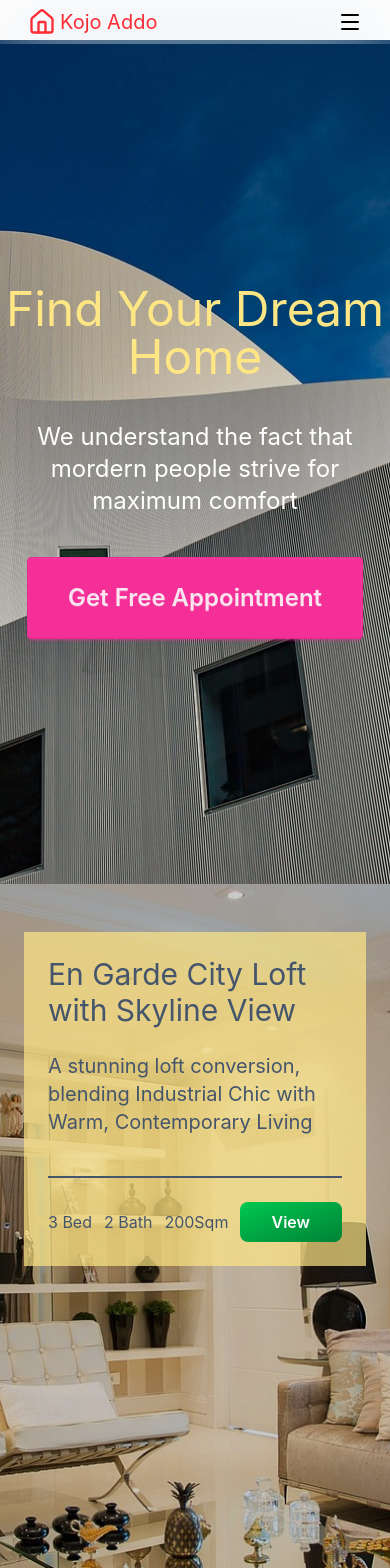
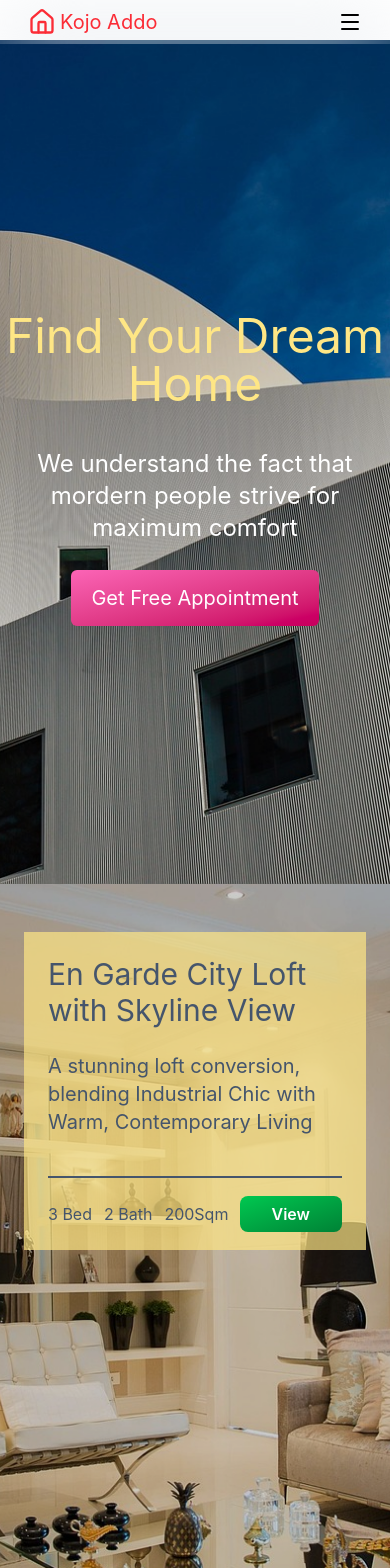
Before and after one commit to acquah-forever/my-realEstate, a React (Vite) app: page / in a window 390 px wide. Shown: the top 1568 px of the page. Built offline with nearby package versions, Linux system fonts and the light colour scheme.

Commit message:
added linear-gradient to Hero.jsx button

```diff
--- a/src/components/Hero.jsx
+++ b/src/components/Hero.jsx
@@ -12,7 +12,7 @@ const Hero = () => {
       <div className='relative z-10 text-white space-y-10'>
         <h1 className='text-5xl sm:text-6xl md:text-7xl text-amber-200'>Find Your Dream Home</h1>
         <h2 className='px-7 text-2xl sm:text-3xl text-white'>We understand the fact that mordern people strive for maximum comfort</h2>
-        <HashLink smooth to='/#form' className="btn btn-secondary text-2xl sm:text-3xl md:text-4xl p-10">Get Free Appointment</HashLink>
+        <HashLink smooth to='/#form' className="bg-linear-to-br from-pink-400 to-pink-700 px-5 sm:px-7 md:px-10 py-4 rounded-md text-xl sm:text-2xl md:text-3xl">Get Free Appointment</HashLink>
       </div>
 
     </div>
--- a/src/components/Listing1.jsx
+++ b/src/components/Listing1.jsx
@@ -1,4 +1,5 @@
 import React from 'react'
+import { NavLink } from 'react-router-dom'
 
 const ListingForTheDay = () => {
     return (
@@ -14,9 +15,9 @@ const ListingForTheDay = () => {
                         <h1>200Sqm</h1>
                     </div>
                     <div>
-                        <button className='cursor-pointer text-white font-semibold bg-linear-to-br from-green-500 to-green-700 px-8 py-2 rounded-lg hover:scale-120 transition-all duration-300'>
+                        <NavLink className='cursor-pointer text-white font-semibold bg-linear-to-br from-green-500 to-green-700 px-8 py-2 rounded-lg hover:scale-120 transition-all duration-300'>
                             View
-                        </button>
+                        </NavLink>
                     </div>
                 </div>
             </div>
--- a/src/components/Listing2.jsx
+++ b/src/components/Listing2.jsx
@@ -1,4 +1,5 @@
 import React from 'react'
+import { NavLink } from 'react-router-dom'
 
 const Listing2 = () => {
     return (
@@ -14,9 +15,9 @@ const Listing2 = () => {
                         <h1>200Sqm</h1>
                     </div>
                     <div>
-                        <button className='cursor-pointer text-white font-semibold bg-linear-to-br from-green-500 to-green-700 px-8 py-2 rounded-lg hover:scale-120 transition-all duration-300'>
+                        <NavLink className='cursor-pointer text-white font-semibold bg-linear-to-br from-green-500 to-green-700 px-8 py-2 rounded-lg hover:scale-120 transition-all duration-300'>
                             View
-                        </button>
+                        </NavLink>
                     </div>
                 </div>
             </div>
--- a/src/components/Listing3.jsx
+++ b/src/components/Listing3.jsx
@@ -1,4 +1,5 @@
 import React from 'react'
+import { NavLink } from 'react-router-dom'
 
 const Listing3 = () => {
     return (
@@ -14,9 +15,9 @@ const Listing3 = () => {
                         <h1>200Sqm</h1>
                     </div>
                     <div>
-                        <button className='cursor-pointer text-white font-semibold bg-linear-to-br from-green-500 to-green-700 px-8 py-2 rounded-lg hover:scale-120 transition-all duration-300'>
+                        <NavLink className='cursor-pointer text-white font-semibold bg-linear-to-br from-green-500 to-green-700 px-8 py-2 rounded-lg hover:scale-120 transition-all duration-300'>
                             View
-                        </button>
+                        </NavLink>
                     </div>
                 </div>
             </div>
--- a/src/components/Listing4.jsx
+++ b/src/components/Listing4.jsx
@@ -1,4 +1,5 @@
 import React from 'react'
+import { NavLink } from 'react-router-dom'
 
 const Listing4 = () => {
     return (
@@ -14,9 +15,9 @@ const Listing4 = () => {
                         <h1>200Sqm</h1>
                     </div>
                     <div>
-                        <button className='cursor-pointer text-white font-semibold bg-linear-to-br from-green-500 to-green-700 px-8 py-2 rounded-lg hover:scale-120 transition-all duration-300'>
+                        <NavLink className='cursor-pointer text-white font-semibold bg-linear-to-br from-green-500 to-green-700 px-8 py-2 rounded-lg hover:scale-120 transition-all duration-300'>
                             View
-                        </button>
+                        </NavLink>
                     </div>
                 </div>
             </div>
--- a/src/components/MoreInfo.jsx
+++ b/src/components/MoreInfo.jsx
@@ -36,7 +36,7 @@ const MoreInfo = () => {
                 </div>
             </div>
             <div className='mt-10 flex justify-center'>
-            <HashLink smooth to='/#form' className='cursor-pointer text-white text-xl sm:text-2xl bg-pink-400 p-5 mx-auto rounded-lg mt-7'>Get Free Apointment</HashLink>
+            <HashLink smooth to='/#form' className='cursor-pointer text-white text-xl sm:text-2xl bg-pink-400 p-5 mx-auto rounded-lg mt-7'>Get Free Appointment</HashLink>
             </div>
         </div>
     )
--- a/src/components/NavBar.jsx
+++ b/src/components/NavBar.jsx
@@ -52,7 +52,7 @@ const NavBar = () => {
 
         <AnimatePresence>
           {menu && (
-            <div className='text-white bg-black/30 backdrop-blur-2xl h-20 w-full mt-2 fixed z-50 p-5 sm:hidden'>
+            <div className='text-white bg-black/30 backdrop-blur-2xl min-h-20 w-full mt-2 fixed z-50 p-5 sm:hidden'>
               {!user ? (
                 <div>
                   <motion.ul variants={parent} initial='hidden' animate='visible' exit={{ opacity: 0, x: -50 }} className='text-lg flex justify-center space-x-5 sm:hidden'>
```
